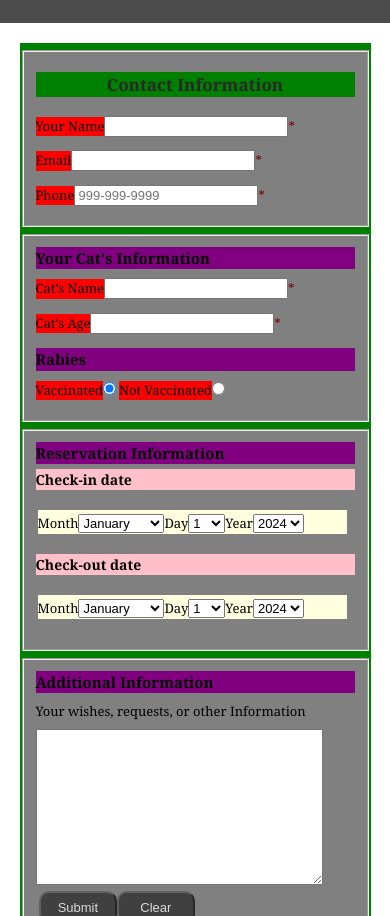
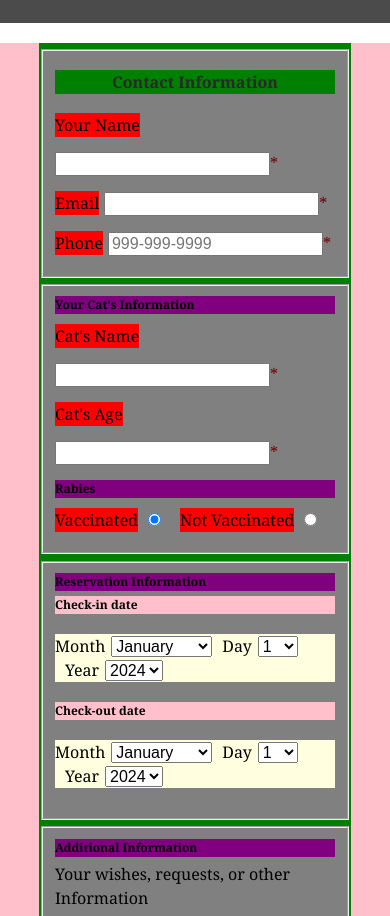
Before and after one commit to JaneDeveloper/vue-cat-hotel, a Vue app: page /contact in a window 390 px wide. Shown: the part 652-1568 px from the top of the page. Built offline with nearby package versions, Linux system fonts and the light colour scheme; grey boxes are pictures that could not be loaded.

Commit message:
changes to the form

```diff
--- a/src/assets/style.css
+++ b/src/assets/style.css
@@ -823,12 +823,13 @@ td:first-child {
     display:grid;
     grid-template-columns: 1fr;
     grid-template-rows:auto;
+    background-color: pink;
 }
 form {
     background-color: #DEDFE4;
     grid-column-start:1;
     grid-column-end: 2;
-    width: clamp(300px, 80vw, 700px);
+    width: clamp(300px, 80vw, 1000px);
     margin-left:auto;
     margin-right:auto;
     background-color:green;
@@ -851,9 +852,15 @@ fieldset {
     text-align:right;
     margin-top: 5px;
     margin-bottom:10px;
+    margin-right: 5px;
+
     background-color: red;
 
-
+}
+.contactinfo div input {
+    font-size: clamp(1rem, 1vw, 1.375rem);
+    margin-top: 5px;
+    margin-bottom:10px;
 
 }
 .catinfo h3 {
@@ -871,8 +878,38 @@ fieldset {
     margin-top: 5px;
     margin-bottom:10px;
     background-color: red;
-
-}
+    margin-right: 5px;
+
+
+}
+.catinfo div input {
+    font-size: clamp(1rem, 1vw, 1.375rem);
+    margin-top: 5px;
+    margin-bottom:10px;
+
+}
+label[for="not_vaccinated"] {
+    margin-left: 1rem;
+}
+.date-picker div {
+    font-size: clamp(1rem, 1vw, 1.375rem);
+
+}
+label[for="checkin-day"],label[for="checkin-year"],
+label[for="checkout-day"],label[for="checkout-year"] {
+    margin-right: 6px;
+    margin-left: 10px;
+    font-size: clamp(1rem, 1vw, 1.375rem);
+}
+label[for="checkin-month"],label[for="checkout-month"] {
+    margin-right:6px;
+}
+.date-picker select {
+    font-size: clamp(1rem, 1vw, 1.375rem);
+
+}
+
+
 
 .reserveinfo h3{
     margin-top: 5px;
@@ -895,9 +932,7 @@ fieldset {
     margin-bottom:20px;
     background-color:lightyellow;
 }
-.date-picker label {
-    margin-left: 10px;
-}
+
 
 .additionalinfo h3 {
     margin-top: 5px;
@@ -905,6 +940,9 @@ fieldset {
     font-size: clamp(0.75rem, 1.2vw + 0.4rem, 1.64rem);
     background-color:purple;
 }
+.additionalinfo div {
+    font-size: clamp(1rem, 1vw, 1.375rem);
+}
 
 
 span {
@@ -915,13 +953,7 @@ span {
 textarea {
     width: 90%;
 }
-.additionalinfo div{
-   font-size: clamp(1rem, 1vw, 1.375rem);
-
-}
-.contactinfo div input, .catinfo div input {
-    margin-left:10px;
-}
+
 
 fieldset {
     margin-top:2%;
@@ -929,25 +961,33 @@ fieldset {
 #btnSubmit {
     color: white;
     background-color: #262626;
-    opacity:0.7;
-    width:10vw;
-    height:4vh;
+    font-size: clamp(1rem, 1vw, 1.375rem);
+margin-right:10px;
+
+    width:auto;
+    height:3vh;
     border-radius: 10px;
+    min-width: 100px;
+    max-width: 100%;
 }
 #clear {
-    width:10vw;
-    height:4vh;
+    width:auto;
+    height:3vh;
     border-radius: 10px;
     color: white;
     background-color: #262626;
-    opacity:0.7;
+    font-size: clamp(1rem, 1vw, 1.375rem);
+    min-width: 100px;
+    max-width: 100%;
+
 }
 textarea {
     margin-top: 2%;
-}
-#checkin_month, #checkin_day,#checkin_year, #checkout_month, #checkout_day, #checkout_year {
-   background-color: #34c5ef;
-}
+    font-size: clamp(1rem, 1vw, 1.375rem);
+
+}
+
+
 /* Responsive Hamburger-navigation starts here  */
 @media all and (max-width: 1146px) {
 
@@ -1183,34 +1223,6 @@ background-color:lightblue;
         width:36vw;
     }
 
-
-
-/*for try
-    .service_container {
-        width: calc(3 * 24vw + 2 * 30px);
-        margin: 0 auto;
-        overflow: hidden;
-        position: relative;
-      }
-
-      .service_card {
-        flex: 0 0 24vw;
-        margin: 0;
-      }
-
-      .service_container {
-        scroll-snap-type: x mandatory;
-      }
-
-      .service_card {
-        scroll-snap-align: start;
-      }
-      */
-
-
-
-
-
     .pre_btn img,
     .nxt_btn img {
 
@@ -1224,55 +1236,6 @@ background-color:lightblue;
 
 
 
-
-
-
-
-
-
-
-
-
-
-
-
-
-
-
-
-
-
-
-
-
-
-
-
-
-
-
-
-    /*.contactinfo h2 {
-        font-size: 65px;
-    } */
-
-    .contactinfo div label, .contactinfo div input, .catinfo div label, .catinfo div input, .additionalinfo div label, .date-picker label, .date-picker select {
-        font-size:45px;
-        margin-top:30px;
-    }
-    input[type="radio"] {
-       height:30px;
-       width:30px;
-    }
-    .catinfo h3, .reserveinfo h3, .additionalinfo h3 {
-        font-size:50px;
-    }
-    .reserveinfo h4 {
-        font-size:48px;
-    }
-    fieldset span{
-        font-size:45px;
-    }
 
 }
 /*Responsive website for 2000 screen device.*/
@@ -1286,47 +1249,6 @@ background-color:lightblue;
 
 
 
-
-
-
-
-
-
-
-
-
-
-
-
-
-
-
-    .contactinfo h2 {
-        font-size: 50px;
-    }
-    .contactinfo div label, .contactinfo div input, .catinfo div label, .catinfo div input, .additionalinfo div label, .date-picker label, .date-picker select {
-        font-size:35px;
-    }
-    input[type="radio"] {
-       height:30px;
-       width:30px;
-    }
-    .catinfo h3, .reserveinfo h3, .additionalinfo h3 {
-        font-size:38px;
-    }
-    .reserveinfo h4 {
-        font-size:36px;
-    }
-    fieldset span{
-        font-size:35px;
-    }
-    form {
-        margin-top:10%;
-        margin-bottom:20%;
-    }
-
-
-
 }
 
 
@@ -1365,46 +1287,11 @@ background-color:lightblue;
       .service_thumb {
         width:36vw;
         }
-
-
-
-
-
-
-
-
-
-
-
-
-
-
-
-
-    .contactinfo h2 {
-        font-size: 37px;
-    }
-
-    .contactinfo div label, .contactinfo div input, .catinfo div label, .catinfo div input, .additionalinfo div label, .date-picker label, .date-picker select {
-        font-size:28px;
-    }
-
-    .contactinfo div input, .catinfo div input {
-        margin-left:10px;
-    }
-    input[type="radio"] {
-       height:28px;
-       width:28px;
-    }
-    .catinfo h3, .reserveinfo h3, .additionalinfo h3 {
-        font-size:30px;
-    }
-    .reserveinfo h4 {
-        font-size:29px;
-    }
-    fieldset span{
-        font-size:28px;
-    }
+        form {
+        width: clamp(300px, 55vw, 1000px);
+        }
+
+
 
 
 
@@ -1438,32 +1325,16 @@ background-color:lightblue;
       .service_thumb {
         width:36vw;
         }
-
-
-
-
-
-
-        .contactinfo h2 {
-            font-size: 35px;
-        }
-
-        .contactinfo div label, .contactinfo div input, .catinfo div label, .catinfo div input, .additionalinfo div label, .date-picker label, .date-picker select {
-            font-size:25px;
-        }
-        input[type="radio"] {
-           height:25px;
-           width:25px;
-        }
-        .catinfo h3, .reserveinfo h3, .additionalinfo h3 {
-            font-size:28px;
-        }
-        .reserveinfo h4 {
-            font-size:26px;
-        }
-        fieldset span{
-            font-size:25px;
-        }
+        form {
+            width: clamp(300px, 55vw, 1000px);
+            }
+
+
+
+
+
+
+
 
 
 
@@ -1503,35 +1374,10 @@ background-color:lightblue;
       .service_thumb {
         width:36vw;
         }
-
-
-
-
-
-
-
-
-
-        .contactinfo h2 {
-            font-size: 30px;
-        }
-
-        .contactinfo div label, .contactinfo div input, .catinfo div label, .catinfo div input, .additionalinfo div label, .date-picker label, .date-picker select {
-            font-size:22px;
-        }
-        input[type="radio"] {
-           height:22px;
-           width:22px;
-        }
-        .catinfo h3, .reserveinfo h3, .additionalinfo h3 {
-            font-size:25px;
-        }
-        .reserveinfo h4 {
-            font-size:23px;
-        }
-        fieldset span{
-            font-size:22px;
-        }
+        form {
+            width: clamp(300px, 55vw, 1000px);
+            }
+
 
 
     }
@@ -1571,41 +1417,9 @@ background-color:lightblue;
         width:36vw;
         }
 
-
-
-
-
-
-
-
-
-
-
-
-
-
-
-
-        .contactinfo h2 {
-            font-size: 30px;
-        }
-
-        .contactinfo div label, .contactinfo div input, .catinfo div label, .catinfo div input, .additionalinfo div label, .date-picker label, .date-picker select {
-            font-size:22px;
-        }
-        input[type="radio"] {
-           height:22px;
-           width:22px;
-        }
-        .catinfo h3, .reserveinfo h3, .additionalinfo h3 {
-            font-size:25px;
-        }
-        .reserveinfo h4 {
-            font-size:23px;
-        }
-        fieldset span{
-            font-size:22px;
-        }
+        form {
+            width: clamp(300px, 55vw, 1000px);
+            }
 
 
 
@@ -1644,41 +1458,13 @@ background-color:lightblue;
         width:36vw;
         }
 
-
-
-
-
-
-
-
-
-
-
-
-
-
-
-
-        .contactinfo h2 {
-            font-size: 25px;
-        }
-
-        .contactinfo div label, .contactinfo div input, .catinfo div label, .catinfo div input, .additionalinfo div label, .date-picker label, .date-picker select {
-            font-size:18px;
-        }
-        input[type="radio"] {
-           height:18px;
-           width:18px;
-        }
-        .catinfo h3, .reserveinfo h3, .additionalinfo h3 {
-            font-size:20px;
-        }
-        .reserveinfo h4 {
-            font-size:19px;
-        }
-        fieldset span{
-            font-size:18px;
-        }
+        form {
+            width: clamp(300px, 55vw, 1000px);
+            }
+
+
+
+
 
 }
 
@@ -1715,51 +1501,11 @@ background-color:lightblue;
 
       .service_thumb {
         width:36vw;
+      }
+      form {
+        width: clamp(300px, 55vw, 1000px);
         }
 
-
-
-
-
-
-
-
-
-
-
-
-
-
-
-
-
-    .contactinfo h2 {
-        font-size: 24px;
-    }
-
-    .contactinfo div label, .contactinfo div input, .catinfo div label, .catinfo div input, .additionalinfo div label, .date-picker label, .date-picker select {
-        font-size:17px;
-    }
-    .date-picker {
-        width:70%;
-    }
-    input[type="radio"] {
-       height:17px;
-       width:17px;
-    }
-    .catinfo h3, .reserveinfo h3, .additionalinfo h3 {
-        font-size:19px;
-    }
-    .reserveinfo h4 {
-        font-size:18px;
-    }
-    fieldset span{
-        font-size:17px;
-    }
-    #btnSubmit, #clear {
-        width:8vw;
-        font-size:17px;
-    }
 
 }
 
@@ -1794,45 +1540,13 @@ background-color:lightblue;
       .service_thumb {
         width:79vw;
         }
-
-
-
-
-
-
-
-
-
-
-    .contactinfo h2 {
-        font-size: 18px;
-    }
-
-    .contactinfo div label, .contactinfo div input, .catinfo div label, .catinfo div input, .additionalinfo div label, .date-picker label, .date-picker select {
-        font-size:15px;
-    }
-    .date-picker {
-        width:70%;
-    }
-    input[type="radio"] {
-       height:15px;
-       width:15px;
-    }
-    .catinfo h3, .reserveinfo h3, .additionalinfo h3 {
-        font-size:17px;
-    }
-    .reserveinfo h4 {
-        font-size:16px;
-    }
-    fieldset span{
-        font-size:15px;
-    }
-    #btnSubmit, #clear {
-        width:8vw;
-        font-size:15px;
-    }
-
-}
+        form {
+            width: clamp(300px, 55vw, 1000px);
+            }
+
+    }
+
+
 
 
 /* Responsive website for 768 screen device */
@@ -1972,51 +1686,11 @@ margin-right: auto;
 min-width: 0;
 }
 
-
-
-
-
-
-
-
-
-
-
-
-
-
-
-.contactinfo h2 {
-    font-size: 18px;
-}
-
-.contactinfo div label, .contactinfo div input, .catinfo div label, .catinfo div input, .additionalinfo div label, .date-picker label, .date-picker select {
-    font-size:15px;
-}
 form {
-    width:80vw;
-}
-.date-picker {
-    width:90%;
-    text-align:left;
-    margin-left:7px;
-}
-input[type="radio"] {
-   height:15px;
-   width:15px;
-}
-.catinfo h3, .reserveinfo h3, .additionalinfo h3 {
-    font-size:17px;
-}
-.reserveinfo h4 {
-    font-size:16px;
-}
-fieldset span{
-    font-size:15px;
-}
-#btnSubmit, #clear {
-    font-size:13px;
-}
+    width: clamp(300px, 65vw, 1000px);
+    }
+
+
 
 
 
@@ -2181,43 +1855,12 @@ fieldset span{
     }
 
 
-
-
-
-
-
-.contactinfo h2 {
-    font-size: 18px;
-}
-
-.contactinfo div label, .contactinfo div input, .catinfo div label, .catinfo div input, .additionalinfo div label, .date-picker label, .date-picker select {
-    font-size:15px;
-}
-form {
-    width:80vw;
-}
-.date-picker {
-    width:90%;
-    text-align:left;
-    margin-left:7px;
-}
-input[type="radio"] {
-   height:15px;
-   width:15px;
-}
-.catinfo h3, .reserveinfo h3, .additionalinfo h3 {
-    font-size:17px;
-}
-.reserveinfo h4 {
-    font-size:16px;
-}
-fieldset span{
-    font-size:15px;
-}
-#btnSubmit, #clear {
-    font-size:13px;
-    width:15vw;
-}
+    form {
+        width: clamp(300px, 90vw, 1000px);
+        }
+
+
+
 
 
 
@@ -2372,42 +2015,12 @@ fieldset span{
        margin-right: auto;
     }
 
-
-
-
-
-
-.contactinfo h2 {
-    font-size: 18px;
-}
-
-.contactinfo div label, .contactinfo div input, .catinfo div label, .catinfo div input, .additionalinfo div label, .date-picker label, .date-picker select {
-    font-size:15px;
-}
-form {
-    width:80vw;
-}
-.date-picker {
-    width:100%;
-    text-align:left;
-}
-input[type="radio"] {
-   height:15px;
-   width:15px;
-}
-.catinfo h3, .reserveinfo h3, .additionalinfo h3 {
-    font-size:17px;
-}
-.reserveinfo h4 {
-    font-size:16px;
-}
-fieldset span{
-    font-size:15px;
-}
-#btnSubmit, #clear {
-    font-size:13px;
-    width:15vw;
-}
+    form {
+        width: clamp(300px, 90vw, 1000px);
+        }
+
+
+
 
 
 }
@@ -2552,51 +2165,6 @@ fieldset span{
     }
 
 
-
-
-.contactinfo h2 {
-    font-size: 17px;
-}
-
-.contactinfo div label, .contactinfo div input, .catinfo div label, .catinfo div input, .additionalinfo div label, .date-picker label, .date-picker select {
-    font-size:13px;
-}
-form {
-    width:90vw;
-}
-.date-picker {
-    width:97%;
-    text-align:left;
-    margin-left:2px;
-}
-
-input[type="radio"] {
-   height:13px;
-   width:13px;
-}
-.catinfo h3, .reserveinfo h3, .additionalinfo h3 {
-    font-size:15px;
-}
-.reserveinfo h4 {
-    font-size:14px;
-}
-fieldset span{
-    font-size:13px;
-}
-#btnSubmit, #clear {
-    font-size:13px;
-    width:20vw;
-}
-.contactinfo div input, .catinfo div input {
-    margin-left:0;
-}
-
-.additionalinfo div label {
-    margin-left:0;
-}
-.date-picker label {
-    margin-left: 0;
-}
 
 
 
--- a/src/views/Contact.vue
+++ b/src/views/Contact.vue
@@ -183,7 +183,7 @@
             <h3>Additional Information</h3>
             <div>
                 <label for="comments">Your wishes, requests, or other Information</label>
-                <textarea name="comments" id="comments" rows="10" cols="45"></textarea>
+                <textarea name="comments" id="comments" rows="6" cols="45"></textarea>
             </div>
 
             <div>
```
